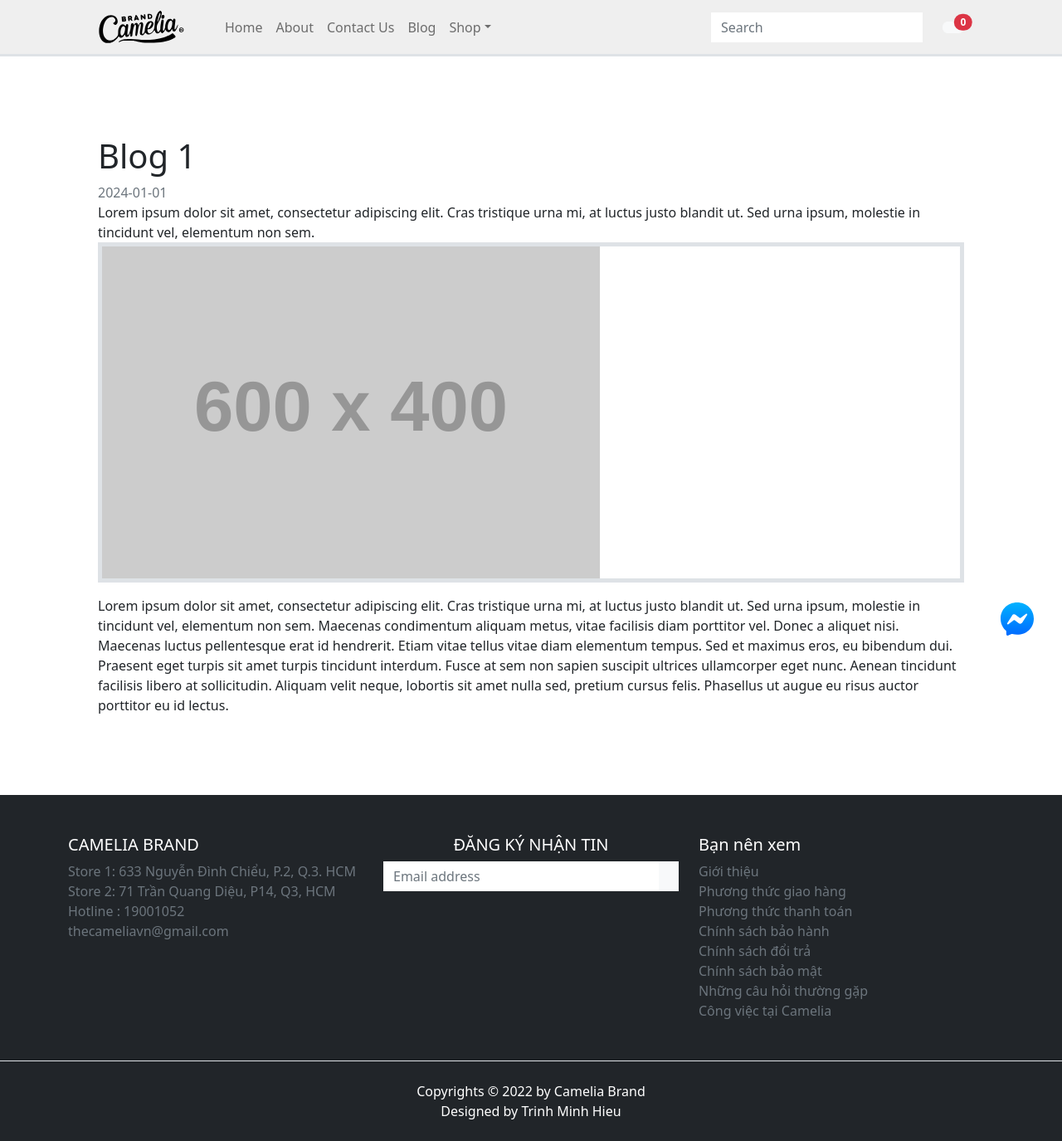
After one commit to Keyyard/Flask-SQL-Ecom-Website, a Flask app: page /blogs/1 in a window 1280 px wide. The commit adds this page. Shown: the whole page at 83% size. Run offline with Flask 3, Linux system fonts and the light colour scheme; data comes from the database, SQL or seed files in the repository; grey boxes labelled with a size stand in for pictures from a placeholder-image service; some libraries are stand-ins or nearby versions.

Commit message:
added blog detail pages

```diff
--- a/blogPages.py
+++ b/blogPages.py
@@ -21,14 +21,25 @@ def get_blogs():
 def get_blog_detail(blog_id):
     connect = sqlite3.connect('blogs.db')
     cursor = connect.cursor()
-    query = "SELECT title, content, image FROM blogs WHERE id = ?"
-    cursor.execute(query, (blog_id,))
-    blog = cursor.fetchone()
-    connect.close()
-    blog_detail = {
-        "title": blog[0],
-        "date": blog[1],
-        "content": blog[2],
-        "image": blog[3]
-    }
-    return blog_detail
+    try:
+        query = "SELECT title, content, image FROM blogs WHERE id = ?"
+        cursor.execute(query, (blog_id,))
+        blog = cursor.fetchone()
+
+        query2 = "SELECT date, brief, content FROM blogdetails WHERE id = ?"
+        cursor.execute(query2, (blog_id,))
+        blog_detail_data = cursor.fetchone()
+
+        if blog and blog_detail_data:
+            blog_detail = {
+                "title": blog[0],
+                "content": blog_detail_data[2],
+                "image": blog[2],
+                "date": blog_detail_data[0],
+                "brief": blog_detail_data[1]
+            }
+            return blog_detail
+        else:
+            return None
+    finally:
+        connect.close()
--- a/main.py
+++ b/main.py
@@ -33,8 +33,15 @@ def blog():
     blogs = get_blogs()
     return render_template('blog.html', blogs=blogs)
 
-@app.route('/blog/<int:blog_id>')
-
+@app.route('/blogs/<int:blog_id>')
+def blog_detail(blog_id):
+    blog = get_blog_detail(blog_id)
+    if not blog:
+        return "Blog không khả dụng - Blog is not available", 404
+    if len(blog) > 0:
+        return render_template('blog_detail.html', blog=blog)
+    else:
+        return "Blog không khả dụng - Blog is not available", 404
 
 @app.route('/checkout.html')
 def checkout():
--- a/static/js/script.js
+++ b/static/js/script.js
@@ -2,8 +2,8 @@
 const navbarTemplate = `
 <nav class="navbar navbar-expand-lg navbar-light bg-grey sticky-top border-bottom border-3">
 <div class="container px-4 px-lg-5">
-  <a class="navbar-brand" href="index.html">
-    <img src="static/assets/logo-black.svg" alt="Logo" />
+  <a class="navbar-brand" href="/index.html">
+    <img src="/static/assets/logo-black.svg" alt="Logo" />
   </a>
   <button
     class="navbar-toggler"
@@ -19,11 +19,11 @@ const navbarTemplate = `
   <div class="collapse navbar-collapse" id="navbarSupportedContent">
     <ul class="navbar-nav me-auto mb-lg-0 ms-lg-4">
       <li class="nav-item">
-        <a class="nav-link" href="index.html">Home</a>
+        <a class="nav-link" href="/index.html">Home</a>
       </li>
-      <li class="nav-item"><a class="nav-link" href="about.html">About</a></li>
-      <li class="nav-item"><a class="nav-link" href="contact.html">Contact Us</a></li>
-      <li class="nav-item"><a class="nav-link" href="blog.html">Blog</a></li>
+      <li class="nav-item"><a class="nav-link" href="/about.html">About</a></li>
+      <li class="nav-item"><a class="nav-link" href="/contact.html">Contact Us</a></li>
+      <li class="nav-item"><a class="nav-link" href="/blog.html">Blog</a></li>
       <li class="nav-item dropdown">
         <a
           class="nav-link dropdown-toggle"
--- /dev/null
+++ b/templates/blog_detail.html
@@ -0,0 +1,38 @@
+<!DOCTYPE html>
+<html lang="en">
+<head>
+  <meta charset="utf-8" />
+  <meta name="viewport" content="width=device-width, initial-scale=1, shrink-to-fit=no" />
+  <meta name="description" content="" />
+  <meta name="author" content="" />
+  <title>{{ blog.title }}</title>
+  <link href="/static/css/bootstrap-icons.css" rel="stylesheet" />
+  <link href="/static/css/styles.css" rel="stylesheet" />
+  <link href="/static/css/personal.css" rel="stylesheet" />
+</head>
+<body>
+  <section class="py-5">
+    <div class="container px-4 px-lg-5 my-5 align-contents-center">
+      <div class="row gx-4 gx-lg-5">
+        <div class="">
+          <!-- Blog Title -->
+          <h1>{{ blog.title | safe }}</h1>
+          <!-- Author and Date -->
+          <p class="text-muted">{{ blog.date | safe }}</p>
+          <!-- Blog Content -->
+          <div>{{ blog.brief | safe }}</div>
+          <div class="mb-3 border border-5">
+            <img id="mainImage" src="{{ blog.image | safe }}" class="img-fluid" alt="Main Image" />
+          </div>
+          <div>{{ blog.content | safe }}</div>
+        </div>
+      </div>
+    </div>
+  </section>
+  <script src="https://cdn.jsdelivr.net/npm/bootstrap@5.3.0-alpha1/dist/js/bootstrap.bundle.min.js"></script>
+  <script src="/static/js/jquery.js"></script>
+  <script src="/static/js/bootstrap.bundle.min.js"></script>
+  <script src="/static/js/script.js"></script>
+  <script src="/static/js/cart.js"></script>
+</body>
+</html>
--- a/templates/product_detail.html
+++ b/templates/product_detail.html
@@ -25,7 +25,6 @@
                     <div class="col-2">
                       <img src="{{ product.image }}" class="img-thumbnail" alt="Thumbnail Image" onclick="changeMainImage('{{ product.image }}')" />
                     </div>
-                    <!-- Add more thumbnails if available -->
                   </div>
                 </div>
               </div>
```
